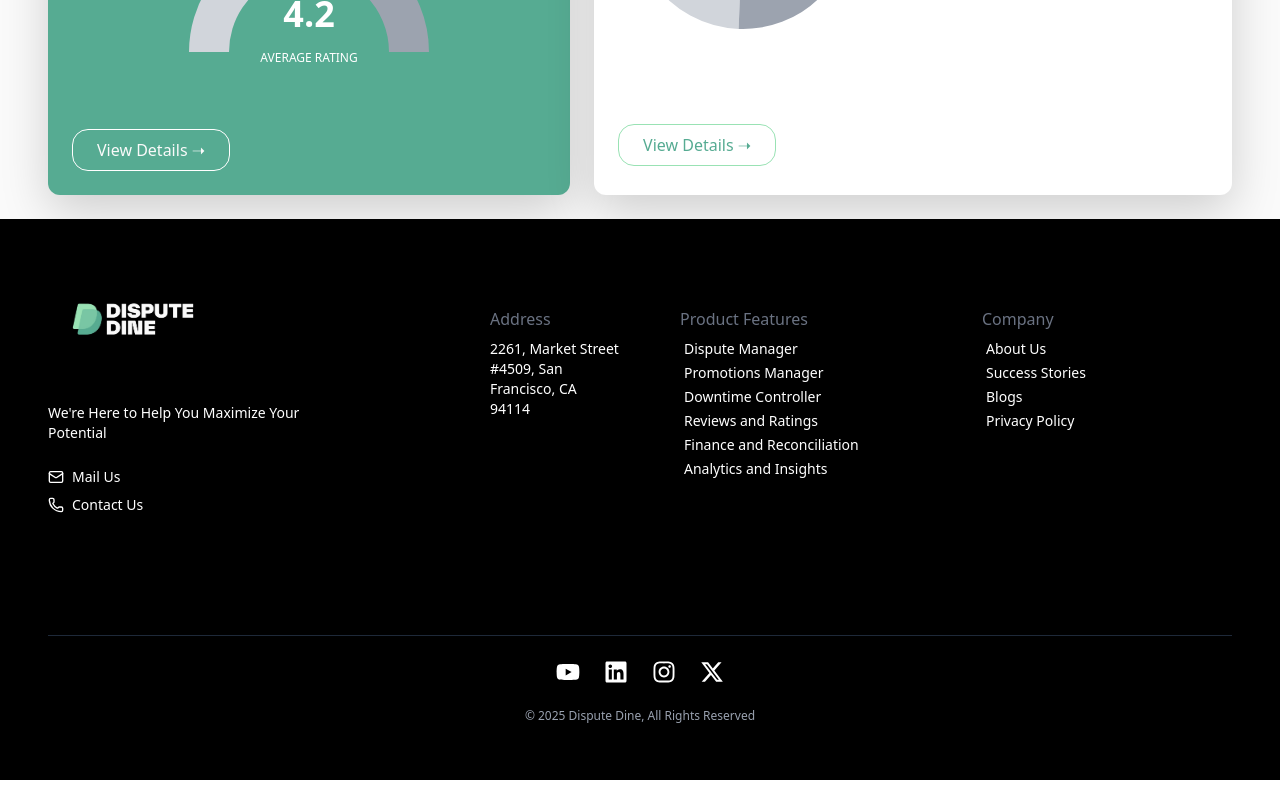
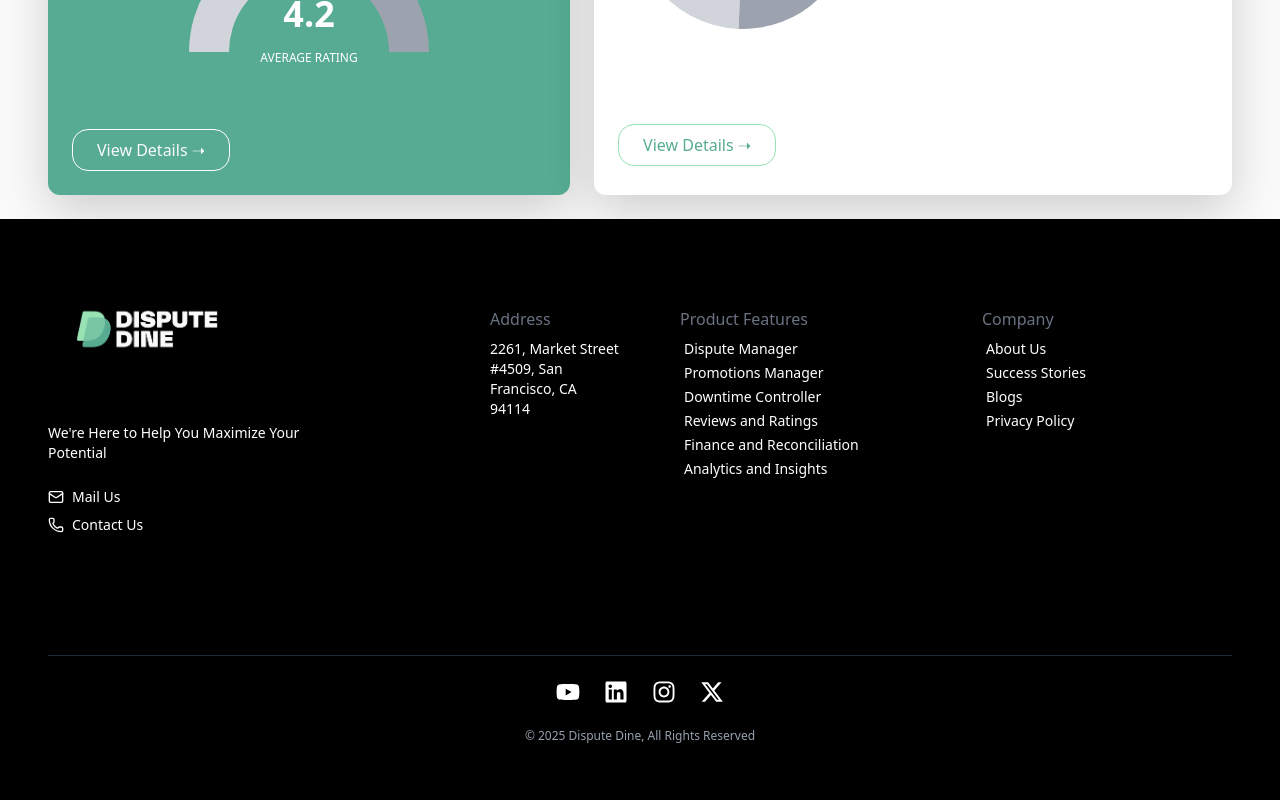
Before and after one commit to JSerrano01/Dispute-Dine-Web, a React (Vite) app: page / in a window 1280 px wide. Shown: the part 2602-3402 px from the top of the page. Built offline with nearby package versions, Linux system fonts and the light colour scheme.

Commit message:
Se arregla logo en el footer

```diff
--- a/src/components/Footer.jsx
+++ b/src/components/Footer.jsx
@@ -1,5 +1,4 @@
 import { Mail, Phone } from "lucide-react";
-import Logo from "../assets/img/LogoNavbarLight.png";
 import { FaYoutube, FaLinkedin, FaInstagram, FaXTwitter } from "react-icons/fa6";
 
 const Footer = () => {
@@ -8,7 +7,7 @@ const Footer = () => {
             <div className="max-w-9xl mx-auto grid grid-cols-1 md:grid-cols-4 gap-6 px-0">
                 {/* Columna 1 - Logo y Contacto */}
                 <div>
-                    <img src={Logo} alt="Dispute Dine Logo" className="h-30 mb-4" />
+                <img src="/img/logoNavbarLight.png" alt="Dispute Dine Logo" className="h-35 mb-4" />
                     <p className="text-sm">We're Here to Help You Maximize Your Potential</p>
                     <div className="mt-4 flex flex-col gap-2 text-sm">
                         <span className="flex items-center gap-2">
```
